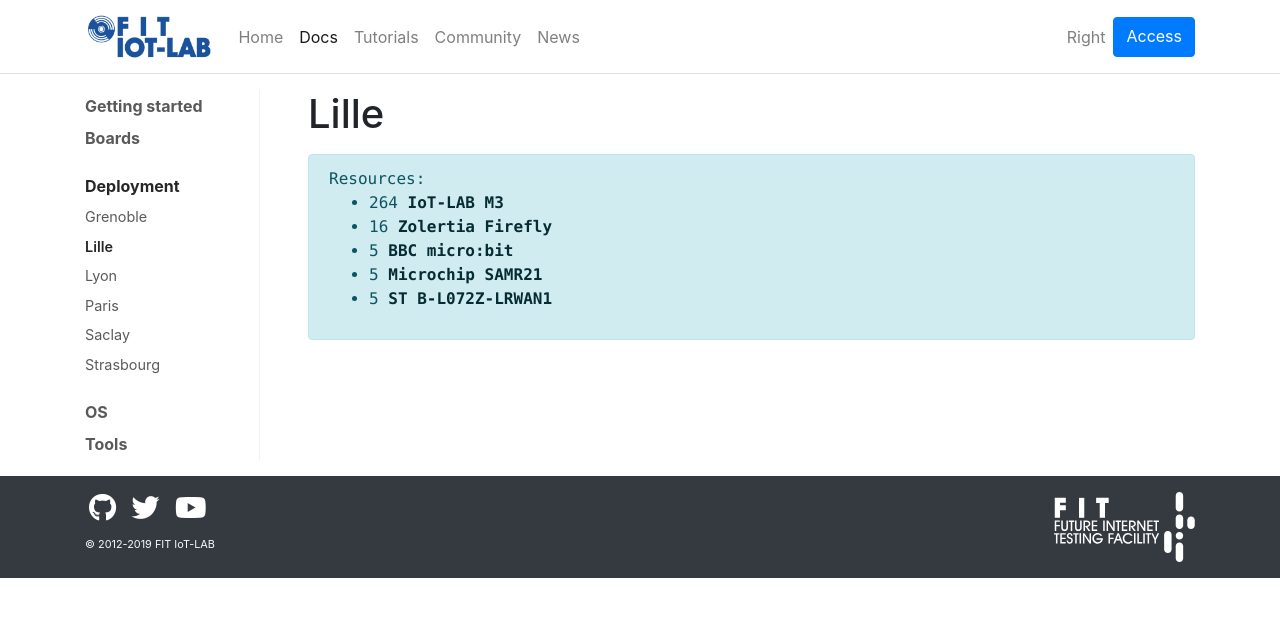
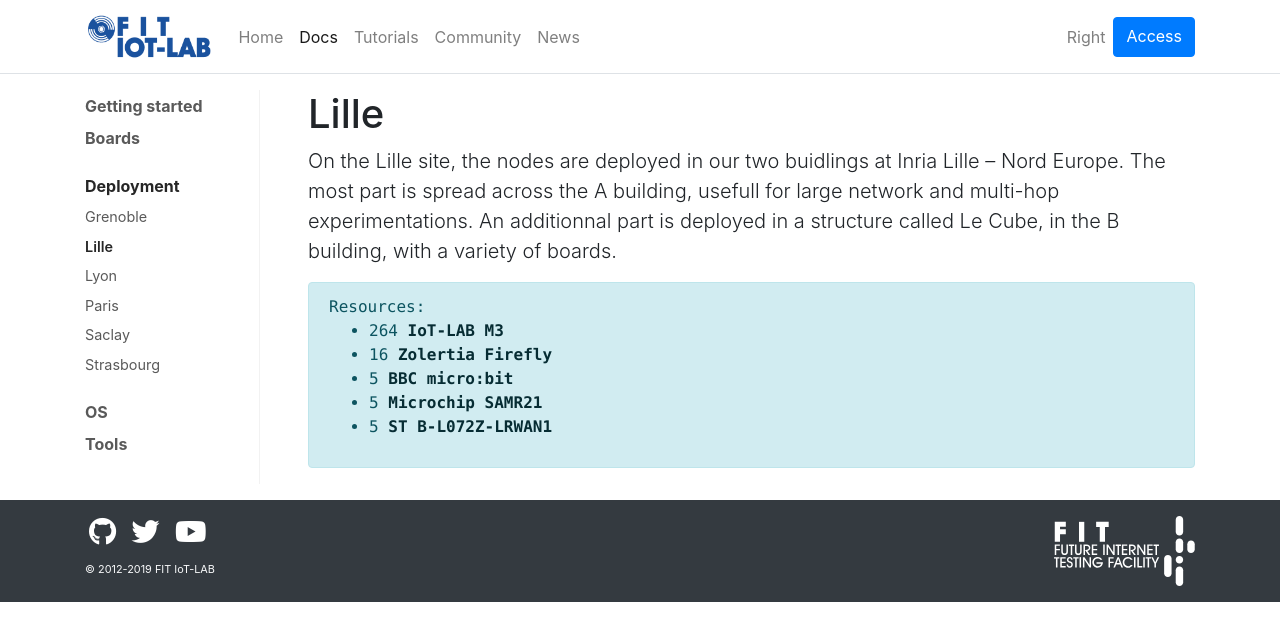
Before and after one commit to iot-lab/iot-lab.github.io, a Jekyll site: the page built from docs/deployment/lille.md, in a window 1280 px wide. Shown: the top 641 px of the page. Built offline with Jekyll 4.4.1, drawn with Linux system fonts in a browser that asks for light colours.

Commit message:
Modify deployment pages regarding its layout

```diff
--- a/docs/deployment/lille.md
+++ b/docs/deployment/lille.md
@@ -1,4 +1,5 @@
 ---
 title: Lille
 group: deployment
+description: On the Lille site, the nodes are deployed in our two buidlings at Inria Lille – Nord Europe. The most part is spread across the A building, usefull for large network and multi-hop experimentations. An additionnal part is deployed in a structure called Le Cube, in the B building, with a variety of boards.
 ---
```
Also changed, not shown: docs/deployment/grenoble.md (+1 -0 lines), docs/deployment/saclay.md (+1 -2 lines).
